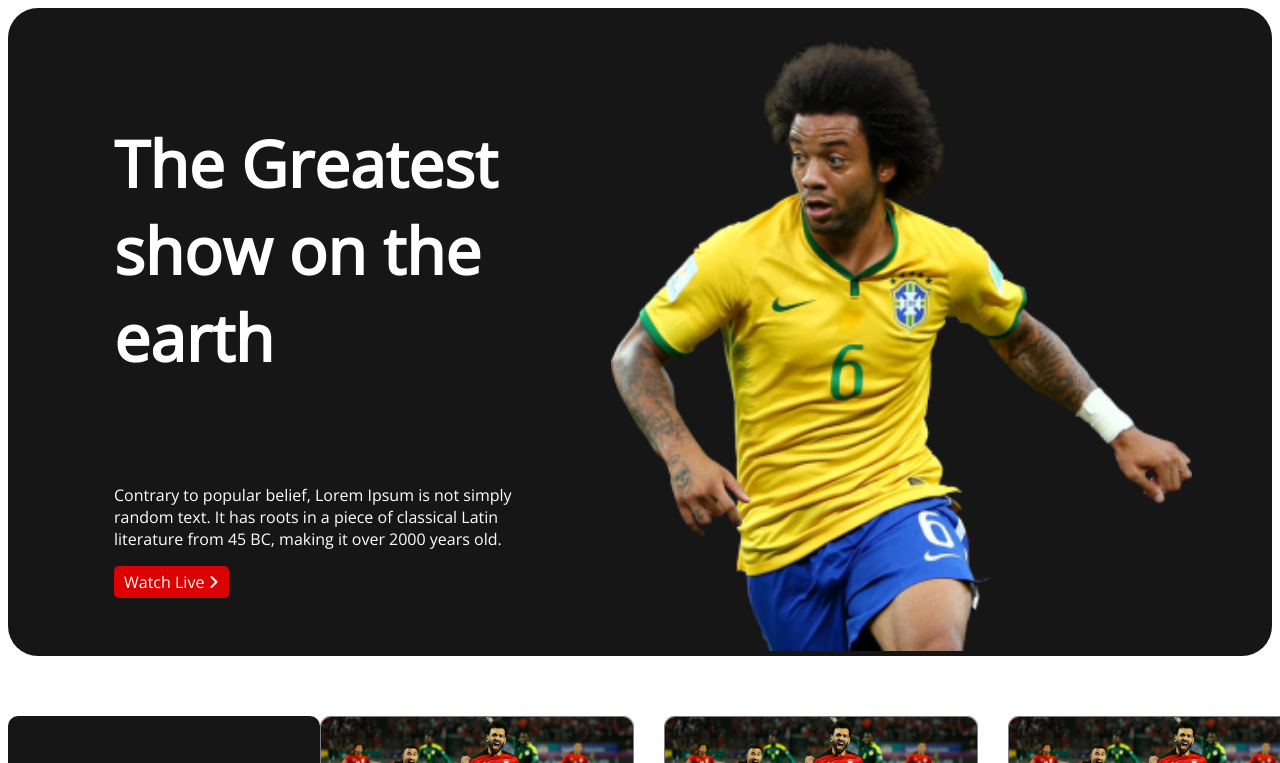
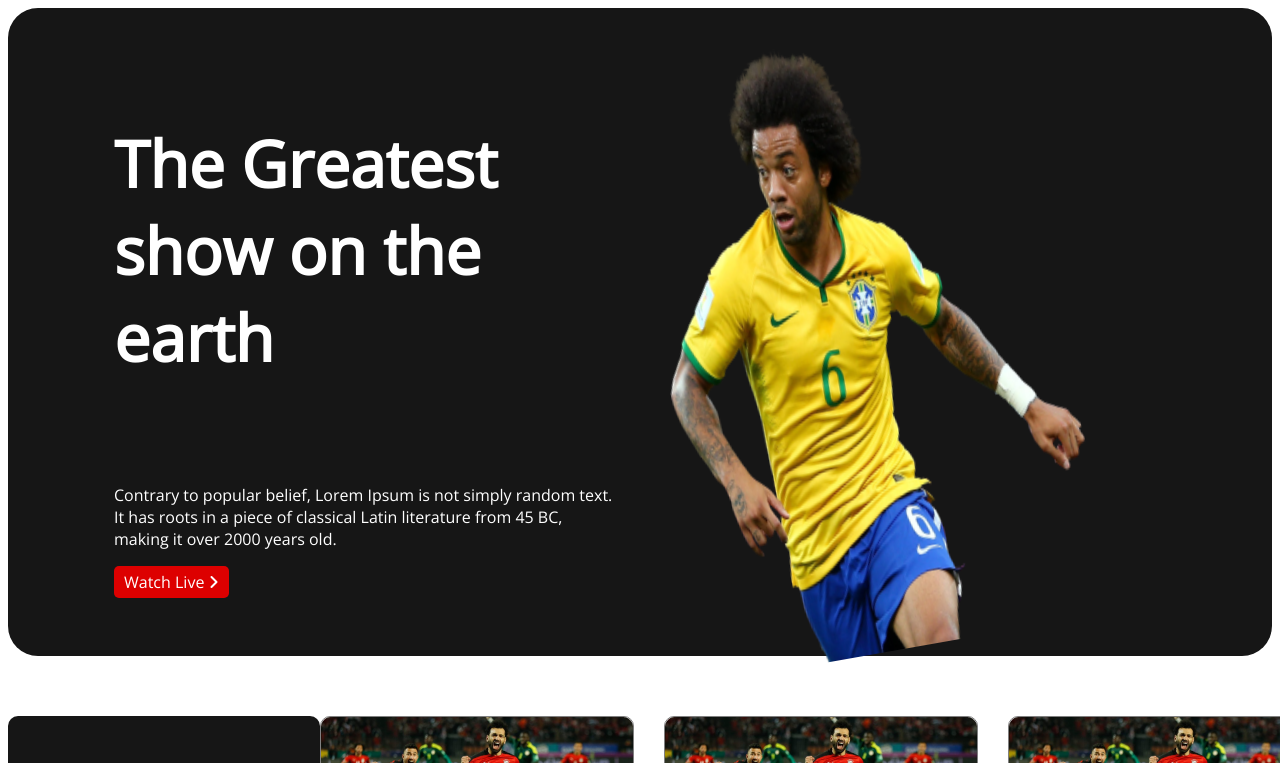
Before and after one commit to bulbulzetra/qatar-world-cup, a plain HTML site: page index.html in a window 1280 px wide. In both pictures the pointer is over the element 941 px from the left and 332 px from the top of the page. Shown: the top 763 px of the page. Drawn offline with nearby package versions, Linux system fonts and the light colour scheme.

Commit message:
thirs commit

```diff
--- a/style.css
+++ b/style.css
@@ -41,6 +41,15 @@ body{
 .watch-image img{
     width: 581px;
     height: 613px;
+}
+.banner-image{
+   transition: width 10s, hight 10s;
+
+}
+.banner-image :hover{
+    width: 400px;
+    transform: rotate(-10deg);
+
 }
 .banner-image img{
     width: 581px;
```
